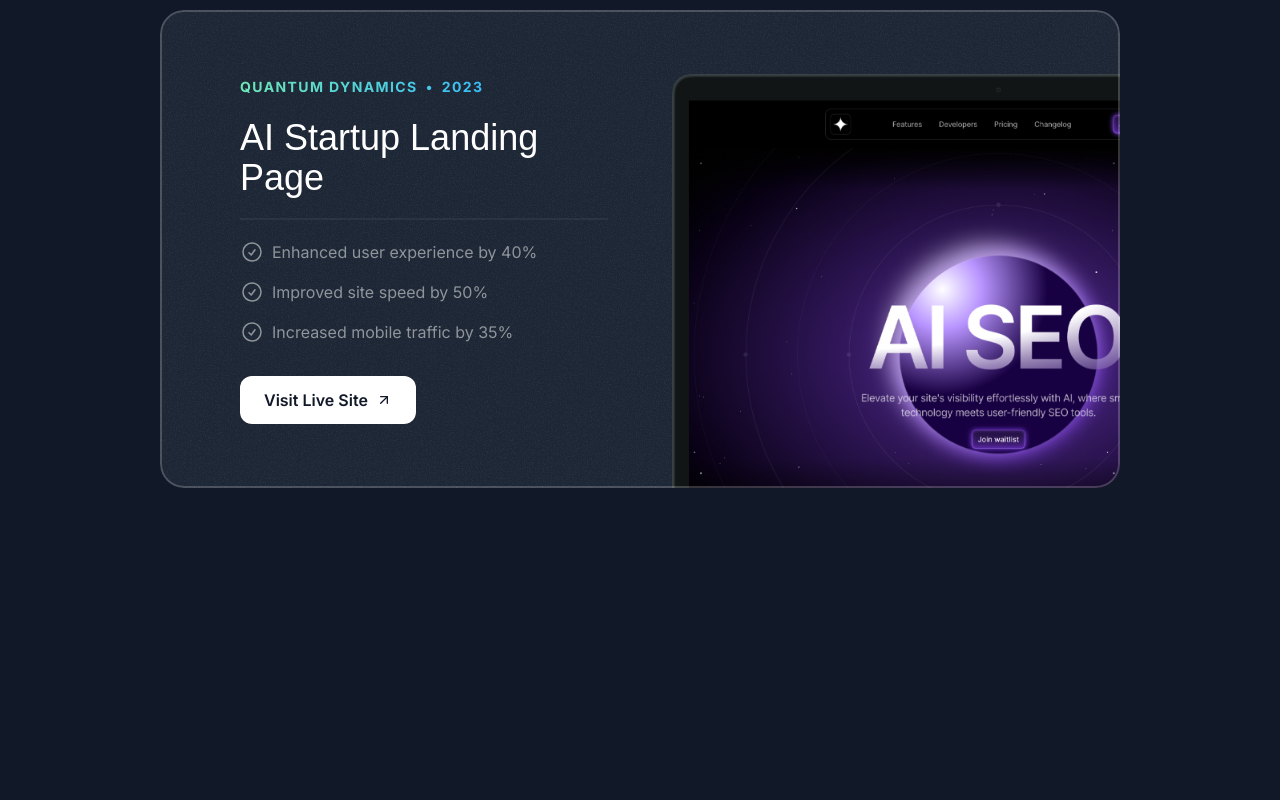
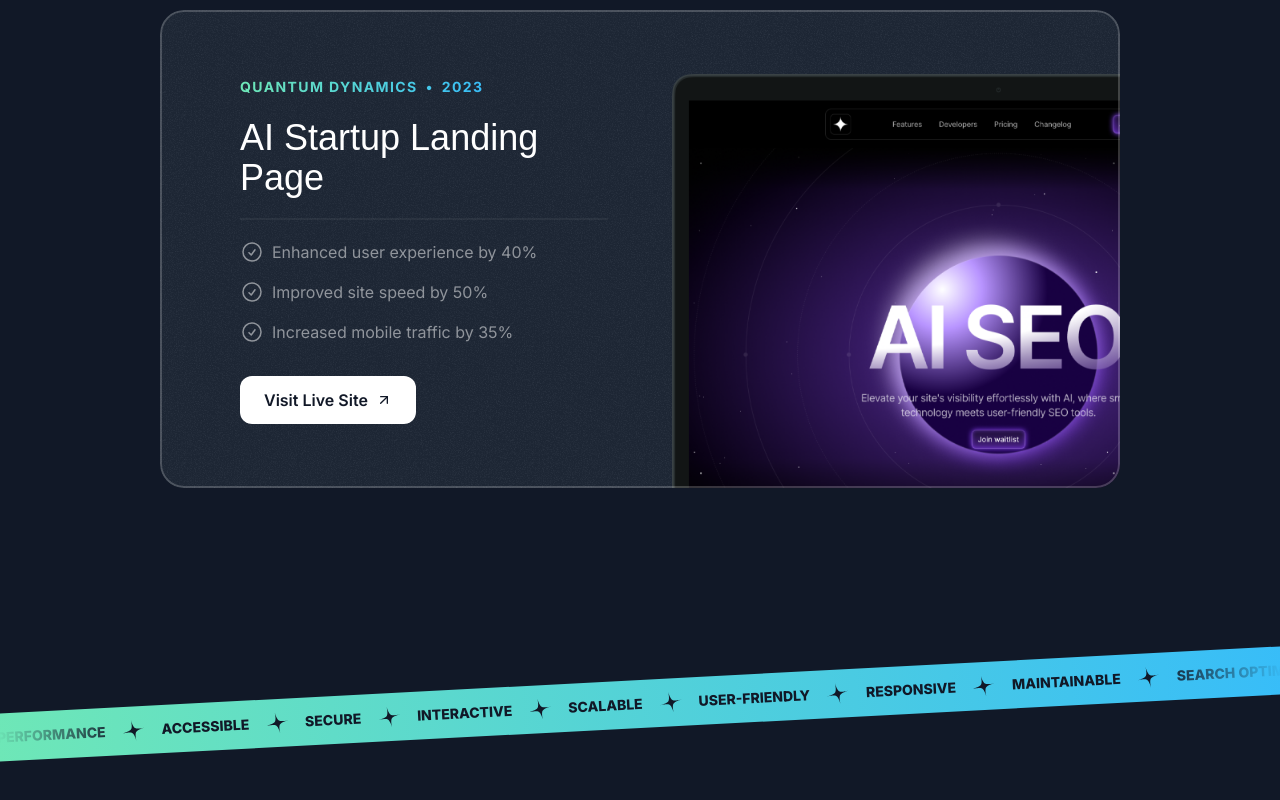
Before and after one commit to surikov-k/portfolio, a Next.js app: page / in a window 1280 px wide. Shown: the part 2372-3172 px from the top of the page. Before the commit the page ends 2956 px from the top, so only its background shows below. Built offline with nearby package versions, Linux system fonts and the light colour scheme; a web font is replaced by a local one.

Commit message:
Tape Section

```diff
--- a/src/app/page.tsx
+++ b/src/app/page.tsx
@@ -1,6 +1,7 @@
 import { Header } from "@/sections/header";
 import { HeroSection } from "@/sections/hero";
 import { ProjectsSection } from "@/sections/projects";
+import { TapeSection } from "@/sections/tape";
 
 export default function Home() {
   return (
@@ -8,6 +9,7 @@
       <Header />
       <HeroSection />
       <ProjectsSection />
+      <TapeSection />
     </div>
   );
 }
--- a/src/sections/Tape.tsx
+++ b/src/sections/Tape.tsx
@@ -1,3 +1,36 @@
+import StarIcon from "@/assets/icons/star.svg";
+
+const words = [
+  "Performance",
+  "Accessible",
+  "Secure",
+  "Interactive",
+  "Scalable",
+  "User-friendly",
+  "Responsive",
+  "Maintainable",
+  "Search Optimized",
+  "Usable",
+  "Reliable",
+];
+
 export const TapeSection = () => {
-  return <div>Tape Section</div>;
+  return (
+    <section className="overflow-x-clip py-16 lg:py-24">
+      <div className="-mx-1 -rotate-3 bg-gradient-to-r from-emerald-300 to-sky-400">
+        <div className="flex [mask-image:linear-gradient(to_right,transparent,black_10%,black_90%,transparent)]">
+          <div className="flex flex-none gap-4 py-3">
+            {words.map((word) => (
+              <div key={word} className="inline-flex items-center gap-4">
+                <span className="text-sm font-extrabold uppercase text-gray-900">
+                  {word}
+                </span>
+                <StarIcon className="size-6 -rotate-12 text-gray-900" />
+              </div>
+            ))}
+          </div>
+        </div>
+      </div>
+    </section>
+  );
 };
```
